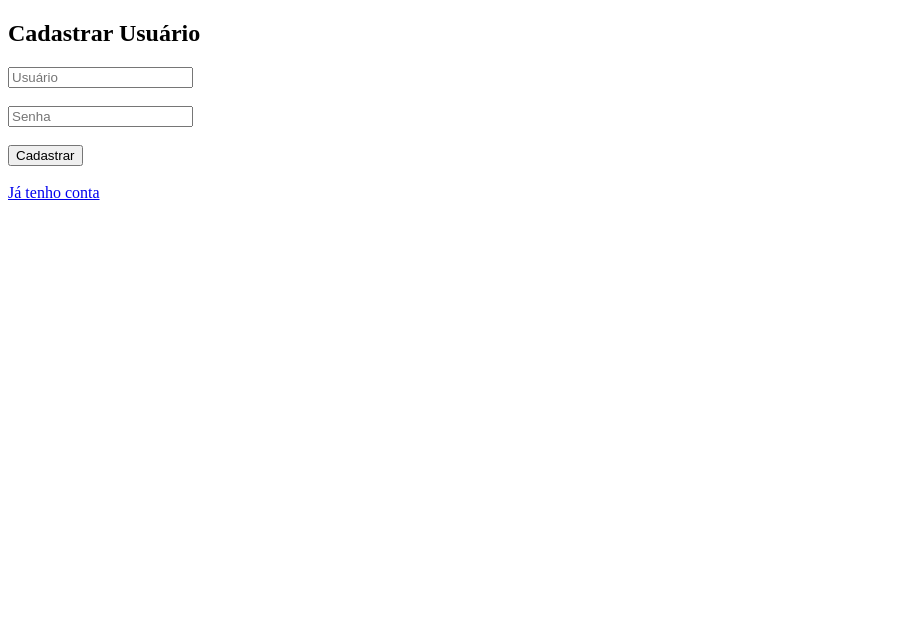
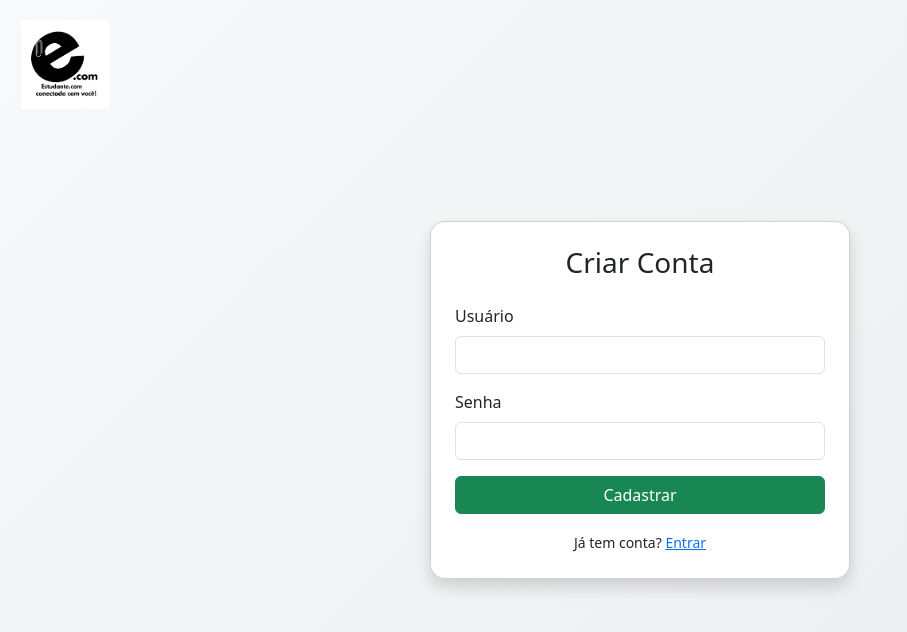
Before and after one commit to Yran258/contagem-produtos, a website: page public/register.html in a window 1280 px wide. Shown: the whole page, without its empty margins (0-907 px from the left). Drawn offline with nearby package versions, Linux system fonts and the light colour scheme.

Commit message:
melhora layout cadastro com animacao

```diff
--- a/public/register.html
+++ b/public/register.html
@@ -1,24 +1,105 @@
 <!DOCTYPE html>
-<html>
+<html lang="pt-BR">
 <head>
-  <title>Cadastro</title>
+<meta charset="UTF-8">
+<title>Cadastro - Contagem de Produtos</title>
+<link href="https://cdn.jsdelivr.net/npm/bootstrap@5.3.2/dist/css/bootstrap.min.css" rel="stylesheet">
+
+<style>
+body {
+    height: 100vh;
+    display: flex;
+    align-items: center;
+    justify-content: center;
+    background: linear-gradient(135deg, #f8f9fa, #e9ecef);
+    overflow: hidden;
+}
+
+/* Logo */
+.logo {
+    position: fixed;
+    top: 20px;
+    left: 20px;
+    height: 90px;
+    animation: fadeIn 1.2s ease-in-out;
+}
+
+/* Card */
+.card-cadastro {
+    width: 100%;
+    max-width: 420px;
+    border-radius: 15px;
+    opacity: 0;
+    transform: translateY(30px);
+    animation: slideFade 0.8s ease forwards;
+}
+
+/* Inputs */
+.form-control {
+    transition: all 0.3s ease;
+}
+
+.form-control:focus {
+    box-shadow: 0 0 10px rgba(25,135,84,0.35); /* verde suave */
+    transform: scale(1.02);
+}
+
+/* Botão */
+.btn-success {
+    transition: all 0.3s ease;
+}
+
+.btn-success:hover {
+    transform: translateY(-2px);
+    box-shadow: 0 5px 15px rgba(25,135,84,0.35);
+}
+
+/* Animações */
+@keyframes slideFade {
+    to {
+        opacity: 1;
+        transform: translateY(0);
+    }
+}
+
+@keyframes fadeIn {
+    from { opacity: 0; }
+    to { opacity: 1; }
+}
+</style>
 </head>
+
 <body>
 
-  <h2>Cadastrar Usuário</h2>
+<img src="/logo.png" class="logo">
 
-  <form action="/register" method="POST">
-    <input type="text" name="username" placeholder="Usuário" required />
-    <br><br>
+<div class="card shadow p-4 card-cadastro">
 
-    <input type="password" name="password" placeholder="Senha" required />
-    <br><br>
+<h3 class="text-center mb-4"> Criar Conta</h3>
 
-    <button type="submit">Cadastrar</button>
-  </form>
+<form method="POST" action="/register">
 
-  <br>
-  <a href="/login.html">Já tenho conta</a>
+    <div class="mb-3">
+        <label class="form-label">Usuário</label>
+        <input type="text" name="username" class="form-control" required>
+    </div>
+
+    <div class="mb-3">
+        <label class="form-label">Senha</label>
+        <input type="password" name="password" class="form-control" required>
+    </div>
+
+    <button type="submit" class="btn btn-success w-100">
+        Cadastrar
+    </button>
+
+</form>
+
+<div class="text-center mt-3">
+    <small>Já tem conta? <a href="/login.html">Entrar</a></small>
+</div>
+
+</div>
 
 </body>
 </html>
```
